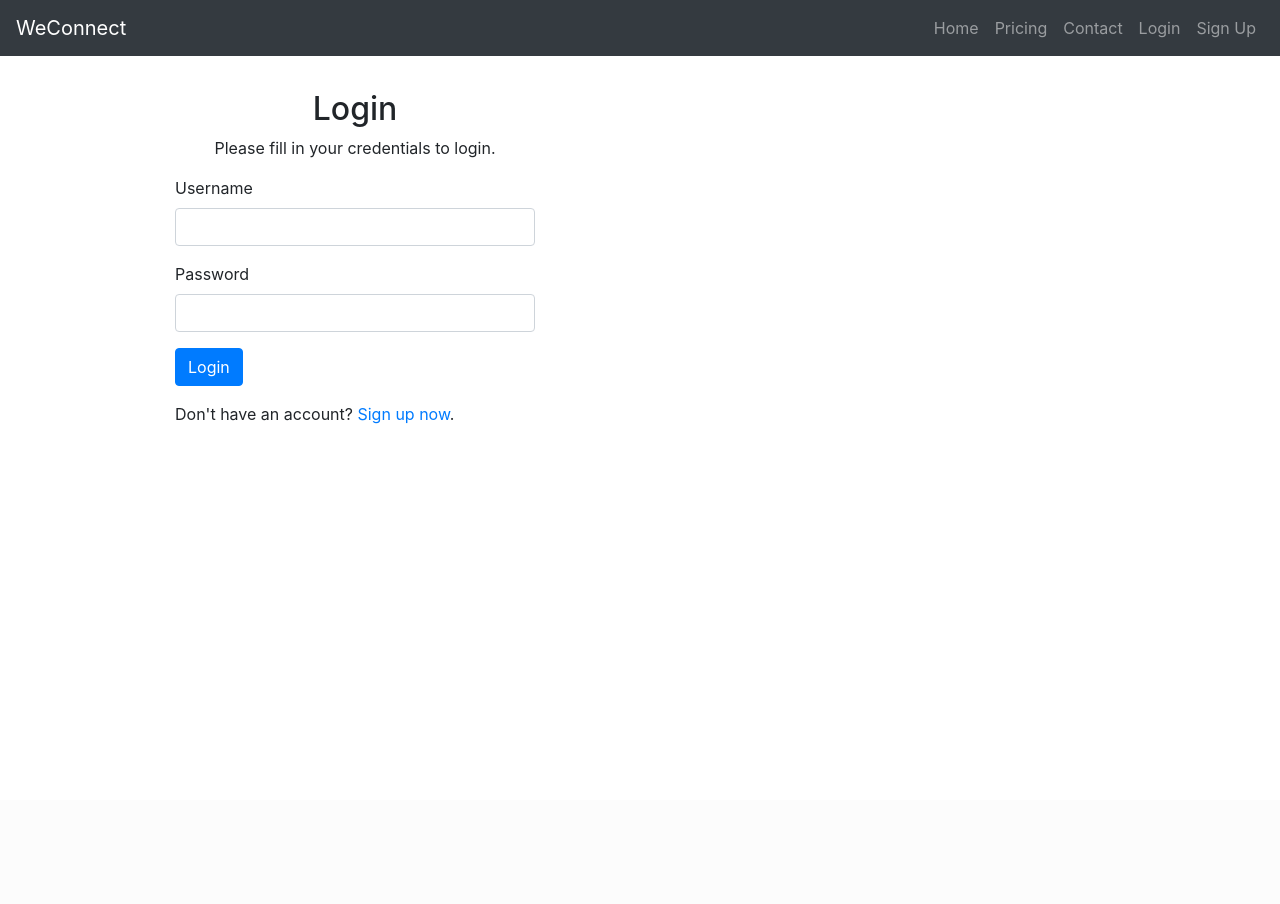
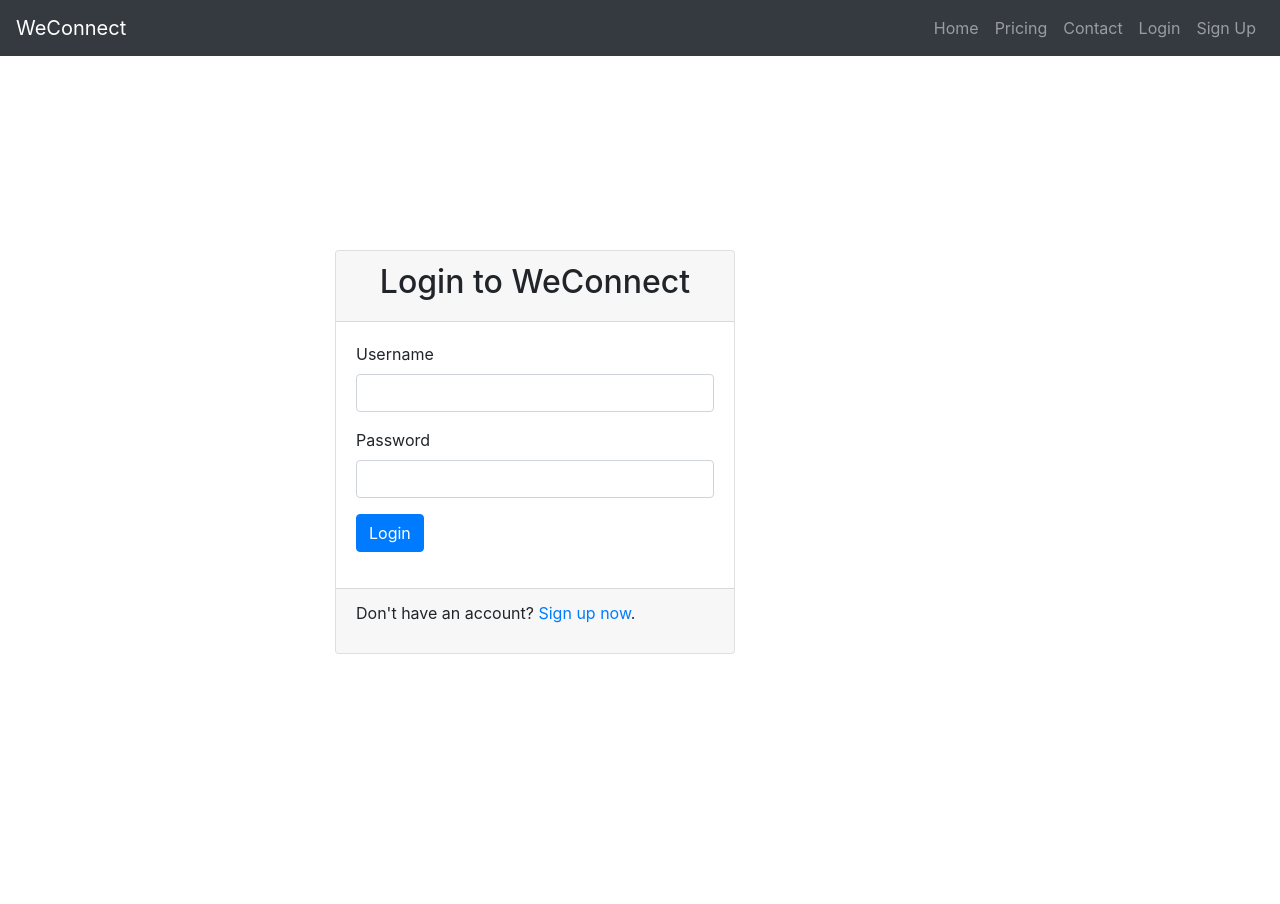
Before and after one commit to Kazungu/php_course, a PHP site: page /login.php in a window 1280 px wide. Before the commit the page ends 424 px from the top, so only its background shows below. Run offline with PHP 8.4, Linux system fonts and the light colour scheme.

Commit message:
styling login and signup

```diff
--- a/WeConnect/login.php
+++ b/WeConnect/login.php
@@ -89,10 +89,20 @@ if($_SERVER["REQUEST_METHOD"] == "POST"){
 
 ?>
 <?include "header.php";?>
-<div class ="container" id="top_section">
+<!--<div class ="container" id="top_section">
     <div class="wrapper">
         <h2 class="text-center">Login</h2>
         <p class="text-center">Please fill in your credentials to login.</p>
+
+    </div>
+</div>-->
+<div class="container" id="top_section">
+    <div class="wrapper">
+        <div class="card">
+        <div class="card-header">
+            <h2 class="text-center">Login to WeConnect</h2>
+        </div>
+        <div class="card-body">
             <form action="<?php echo htmlspecialchars($_SERVER["PHP_SELF"]); ?>" method="post">
                 <div class="form-group <?php echo (!empty($username_err)) ? 'has-error' : ''; ?>">
                     <label>Username</label>
@@ -107,8 +117,15 @@ if($_SERVER["REQUEST_METHOD"] == "POST"){
                 <div class="form-group">
                     <input type="submit" class="btn btn-primary" value="Login">
                 </div>
+
+             </form>
+        </div>
+        <div class="card-footer">
             <p>Don't have an account? <a href="register.php">Sign up now</a>.</p>
-        </form>
+        </div>
+    </div>
+    </div>
+
     </div>
 </div>
 
--- a/WeConnect/static/main.css
+++ b/WeConnect/static/main.css
@@ -1,7 +1,7 @@
 .wrapper{
     width:400px;
-    padding:20px;
-    margin:70px;
+    padding:0px;
+    margin:250px;
 }
 #tophead {
   padding: 156px 0 100px;
```
Also changed, not shown: WeConnect/register.php (+10 -3 lines). Lines whose indentation alone changed are shown as unchanged.
